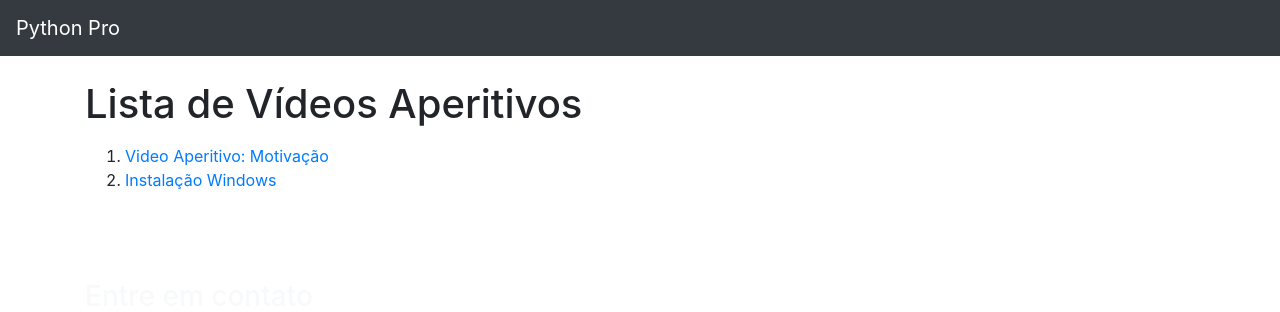
After one commit to niltonpimentel02/curso-django, a Django app: page /aperitivos/ in a window 1280 px wide. The commit adds this page. Shown: the top 312 px of the page. Run offline with Django 3.2, Linux system fonts and the light colour scheme; some libraries are stand-ins or nearby versions.

Commit message:
Criada página de indices de vídeos aperitivos, Acesso a atributos através de contexto de template, Criação e acesso de get_absolute_url para video, Extraido Rodapé utilizando composição de templates (include)
Close #93

```diff
--- /dev/null
+++ b/pypro/aperitivos/templates/aperitivos/indice.html
@@ -0,0 +1,21 @@
+{% extends 'base/base.html' %}
+{% load static %}
+<title>{% block title %}Python Pro - Aperitivos{% endblock title %}</title>
+<meta name="description" content="{% block description %}Página com todos vídeos Gratuitos{% endblock description %}">
+
+{% block body %}
+    <div class="container">
+        <div class="row">
+            <div class="col-md-12">
+                <h1 class="mt-4 mb-3">Lista de Vídeos Aperitivos</h1>
+                <ol>
+                    {% for video in videos %}
+                        <li><a href="{{ video.get_absolute_url }}">{{ video.titulo | default:'Faltando Título' }}</a></li>
+                    {% empty %}
+                        <li>Não foi encontrado nenhum vídeo de aperitivo</li>
+                    {% endfor %}
+                </ol>
+            </div>
+        </div>
+    </div>
+{% endblock body %}
--- a/pypro/aperitivos/urls.py
+++ b/pypro/aperitivos/urls.py
@@ -1,8 +1,9 @@
 from django.urls import path
 
-from pypro.aperitivos.views import video
+from pypro.aperitivos.views import video, indice
 
 app_name = 'aperitivos'
 urlpatterns = [
     path('<slug:slug>', video, name='video'),
+    path('', indice, name='indice'),
 ]
--- a/pypro/aperitivos/views.py
+++ b/pypro/aperitivos/views.py
@@ -1,10 +1,29 @@
 from django.shortcuts import render
+from django.urls import reverse
+
+
+class Video:
+    def __init__(self, slug, titulo, vimeo_id):
+        self.slug = slug
+        self.titulo = titulo
+        self.vimeo_id = vimeo_id
+
+    def get_absolute_url(self):
+        return reverse('aperitivos:video', args=(self.slug,))
+
+
+videos = [
+    Video('motivacao', 'Video Aperitivo: Motivação', 450627819),
+    Video('instalacao-windows', 'Instalação Windows', 452882916),
+]
+
+videos_dct = {v.slug: v for v in videos}
+
+
+def indice(resquest):
+    return render(resquest, 'aperitivos/indice.html', context={'videos': videos})
 
 
 def video(request, slug):
-    videos = {
-        'motivacao': {'titulo': 'Video Aperitivo: Motivação', 'vimeo_id': 450627819},
-        'instalacao-windows': {'titulo': 'Instalação Windows', 'vimeo_id': 452882916},
-    }
-    video = videos[slug]
+    video = videos_dct[slug]
     return render(request, 'aperitivos/video.html', context={'video': video})
--- a/pypro/base/templates/base/base.html
+++ b/pypro/base/templates/base/base.html
@@ -19,7 +19,6 @@
 
 </head>
 <body>
-
 <nav class="navbar navbar-expand-lg navbar-light bg-light navbar-dark bg-dark">
 
     <button class="navbar-toggler" type="button" data-toggle="collapse"
@@ -33,33 +32,8 @@
         </ul>
     </div>
 </nav>
-
 {% block body %}
 {% endblock body %}
-
-<footer class="main-footer mt-5 pt-4 text-light">
-    <div class="container">
-        <div class="row">
-            <div class="col">
-                <h3>Entre em contato</h3>
-                <address>
-                    +55 12 997-441-855
-                    <br>
-                    <a href="mailto:ramalho@python.pro.br" class="text-light">ramalho@python.pro.br</a>
-                </address>
-            </div>
-        </div>
-    </div>
-    <div class="rights pb-4">
-        <div class="container">
-            <div class="row">
-                <div class="col">
-                    {% now 'Y' %} Python Pro. Todos direitos reservados.
-                </div>
-            </div>
-        </div>
-    </div>
-</footer>
-
+{% include 'base/footer.html' with contato_email='ramalho@python.pro.br' only %}
 </body>
 </html>
--- /dev/null
+++ b/pypro/base/templates/base/footer.html
@@ -0,0 +1,23 @@
+<footer class="main-footer mt-5 pt-4 text-light">
+    <div class="container">
+        <div class="row">
+            <div class="col">
+                <h3>Entre em contato</h3>
+                <address>
+                    +55 12 997-441-855
+                    <br>
+                    <a href="mailto:{{ contato_email }}" class="text-light">{{ contato_email }}</a>
+                </address>
+            </div>
+        </div>
+    </div>
+    <div class="rights pb-4">
+        <div class="container">
+            <div class="row">
+                <div class="col">
+                    {% now 'Y' %} Python Pro. Todos direitos reservados.
+                </div>
+            </div>
+        </div>
+    </div>
+</footer>
--- a/pypro/base/templates/base/home.html
+++ b/pypro/base/templates/base/home.html
@@ -1,7 +1,6 @@
 {% extends 'base/base.html' %}
 {% load static %}
 <title>{% block title %}Python Pro - Home{% endblock title %}</title>
-
 {% block body %}
     <div class="container">
         <div class="row">
```
Also changed, not shown: pypro/aperitivos/tests/tests_indice.py (added, +36 -0 lines), pypro/base/tests/test_home.py (+4 -0 lines), pypro/aperitivos/tests/__init__.py (added), pypro/aperitivos/tests/tests_video.py (renamed from pypro/aperitivos/tests.py).
